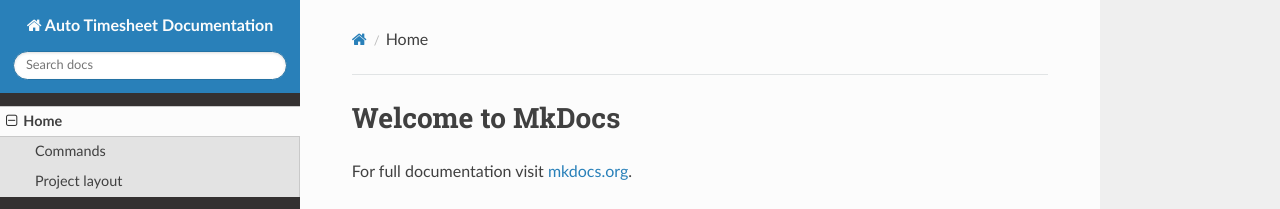
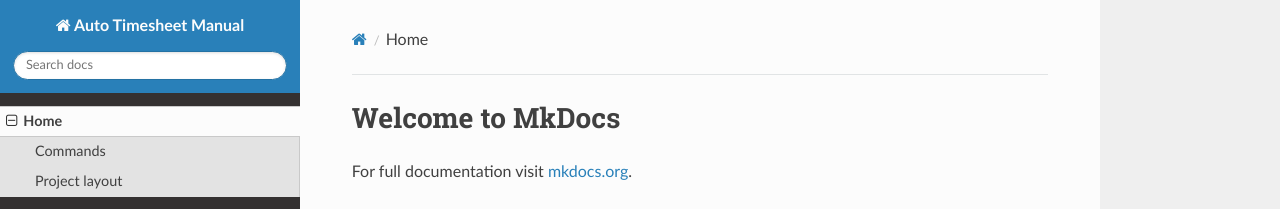
Before and after one commit to jamescrake-merani/auto-timesheet, an MkDocs documentation site: the page built from docs/docs/index.md, in a window 1280 px wide. Shown: the top 209 px of the page. Built offline with MkDocs 1.6.1, drawn with Linux system fonts in a browser that asks for light colours; nearby versions of some CDN libraries.

Commit message:
Manual not docs.

```diff
--- a/docs/mkdocs.yml
+++ b/docs/mkdocs.yml
@@ -1,4 +1,4 @@
-site_name: Auto Timesheet Documentation
+site_name: Auto Timesheet Manual
 nav:
   - Home: index.md
 theme: readthedocs
```
